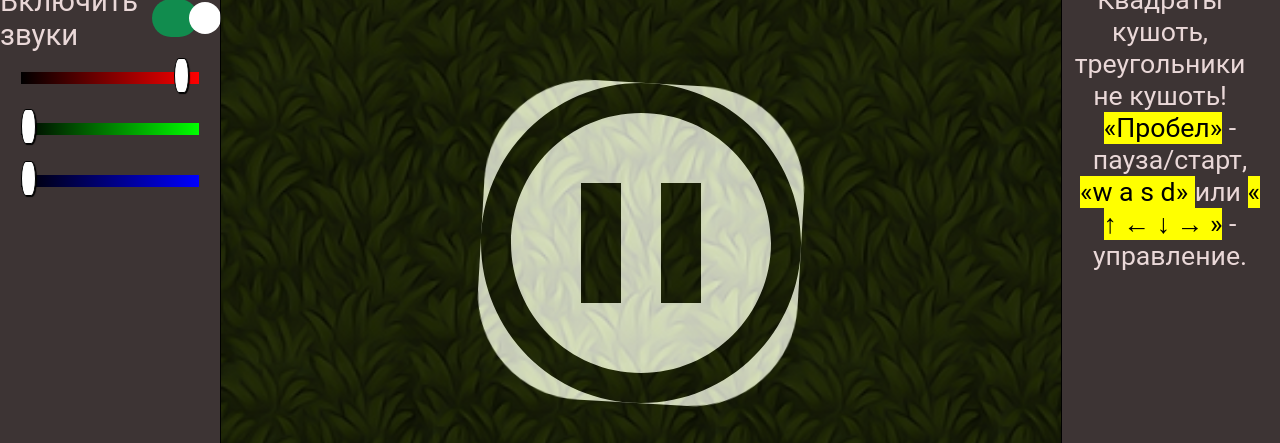
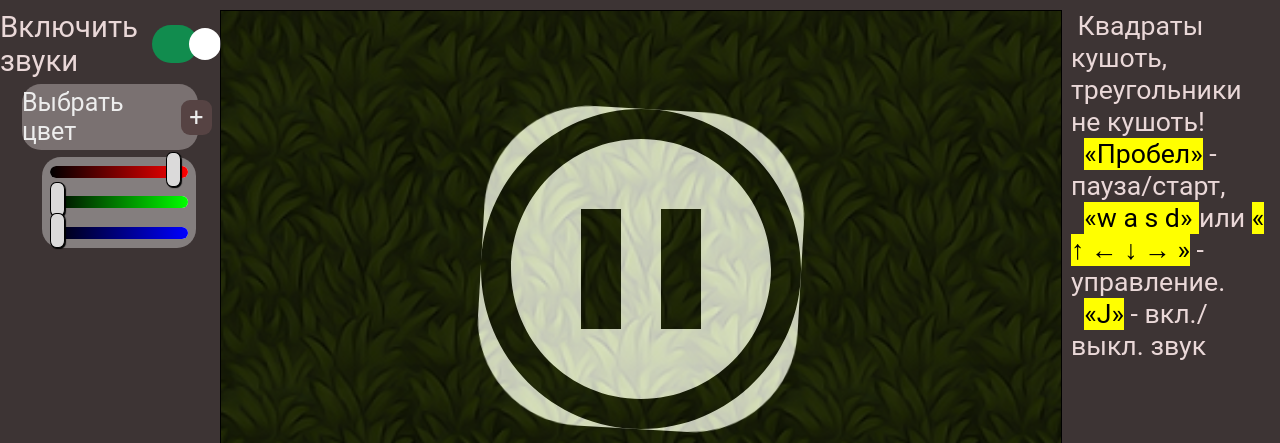
Before and after one commit to EugeneAlWin/MySnakeGame-JS, a plain HTML site: page index.html in a window 1280 px wide. Shown: the part 108-551 px from the top of the page. Drawn offline with Linux system fonts and the light colour scheme.

Commit message:
interface proto

```diff
--- a/index.html
+++ b/index.html
@@ -30,7 +30,12 @@
           Включить звуки &nbsp;
           <div id="sound_toggle" class="switch-btn switch-on"></div>
         </div>
-        <form name="switcher">
+        <div style="margin-top: 3%">
+          <div class="prop">
+            <span>Выбрать цвет </span><mark class="plus">+</mark>
+          </div>
+
+          <form name="switcher" class="a active">
             <input
               type="range"
               min="0"
@@ -57,6 +62,7 @@
             />
           </form>
         </div>
+      </div>
       <div class="flex_center">
         <div id="game_container">
           <div id="pause_container" class="pause_container">
@@ -82,12 +88,12 @@
         </div>
       </div>
       <div id="keys" class="flex_right">
-        <div style="font-size: 20pt">
-          <div>Квадраты кушоть, треугольники не кушоть!</div>
-
-          <mark><q>Пробел</q></mark> - пауза/старт, <br />
-          <mark><q>w a s d</q> </mark> или
-          <mark><q> &uarr; &larr; &darr; &rarr; </q></mark> - управление.
+        <div style="font-size: 20pt; text-align: left">
+          <div>&nbsp;Квадраты кушоть, треугольники не кушоть!</div>
+          &nbsp; <mark><q>Пробел</q></mark> - пауза/старт, <br />
+          &nbsp; <mark><q>w a s d</q> </mark> или
+          <mark><q> &uarr; &larr; &darr; &rarr; </q></mark> - управление. <br />
+          &nbsp; <mark> <q>J</q></mark> - вкл./выкл. звук
         </div>
       </div>
     </div>
--- a/modules/Core.js
+++ b/modules/Core.js
@@ -5,7 +5,7 @@ import { context, classes, deathClasses, snakeColor } from '../index.js';
 import pause from './components/Pause.js';
 import { decrease } from './components/ChangeCounter.js';
 import phraseGenerator from './components/Phrase.js';
-import playSound from './components/playSound.js';
+import playSound, { toggleSound } from './components/playSound.js';
 import DrawThorns from './components/DrawThorn.js';
 //#Configs
 const gameWidth = 840,
@@ -115,6 +115,10 @@ document.addEventListener('keydown', (e) => {
     return;
   }
   switch (key) {
+    case 'j':
+    case 'о':
+      toggleSound();
+      break;
     case 'w':
     case 'ц':
     case 'arrowup':
--- a/modules/components/playSound.js
+++ b/modules/components/playSound.js
@@ -1,12 +1,13 @@
 const soundSwitcher = document.getElementById('sound_toggle');
 let soundSwitcherClasses = soundSwitcher.classList;
 let flag = true;
-document.getElementById('sound_toggle').addEventListener('click', () => {
+document.getElementById('sound_toggle').addEventListener('click', toggleSound);
+export function toggleSound() {
   soundSwitcherClasses.contains('switch-on')
     ? soundSwitcherClasses.remove('switch-on')
     : soundSwitcherClasses.add('switch-on');
   flag = soundSwitcherClasses.contains('switch-on');
-});
+}
 export default function playSound(event) {
   if (!flag) return;
   event.play();
--- a/styles/style.scss
+++ b/styles/style.scss
@@ -25,6 +25,8 @@ body {
   color: #ead8d8;
 }
 header {
+  padding-top: 1%;
+  padding-bottom: 1%;
   @extend %flex-aljust-center;
 }
 #logo {
@@ -125,19 +127,21 @@ canvas {
 }
 .tmbs {
   -webkit-appearance: none;
-  margin: 10% auto;
+  margin: 6% auto;
   width: 90%;
+  border-radius: 19px;
   &::-webkit-slider-runnable-track {
     height: 12px;
     cursor: pointer;
+    border-radius: 19px;
   }
   &::-webkit-slider-thumb {
     box-shadow: 1px 1px 1px #000;
     border: 1px solid #000;
     height: 35px;
     width: 15px;
-    border-radius: 40%/60%;
-    background: #ffffff;
+    border-radius: 40%/20%;
+    background: #dbdada;
     cursor: pointer;
     -webkit-appearance: none;
     margin-top: -14px;
@@ -171,11 +175,24 @@ canvas {
     flex: 1;
   }
 }
-form {
-  width: 90%;
-  margin: auto;
+.a {
+  //margin-right: 11%;
+  width: 70%;
+  display: none;
   flex-flow: wrap;
-  @extend %flex-aljust-center;
+  height: 0;
+  transition: 0.6s;
+  background: #847e7e;
+  border-radius: 19px;
+  //margin: 3% auto auto 19%;
+  justify-content: center;
+  align-items: center;
+  transition: 0.6s;
+  &.active {
+    margin: 3% auto auto 19%;
+    display: flex !important;
+    height: unset;
+  }
 }
 
 #sound_container {
@@ -217,3 +234,28 @@ form {
     left: 37px;
   }
 }
+
+.prop {
+  width: 80%;
+  margin: auto;
+  align-items: center;
+  display: flex;
+  border-radius: 19px;
+  height: 66px;
+  justify-content: space-around;
+  background: #7a7171;
+  color: #ededed !important;
+  font-size: 25px;
+  .plus {
+    position: relative;
+    right: -8%;
+    background: #7a7171;
+    width: 35px;
+    height: 35px;
+    color: #ededed !important;
+    background: #564343;
+    border-radius: 9px;
+    @extend %flex-aljust-center;
+    cursor: pointer;
+  }
+}
```
Also changed, not shown: README.md, styles/style.css, 1 other file. Lines whose indentation alone changed are shown as unchanged.
